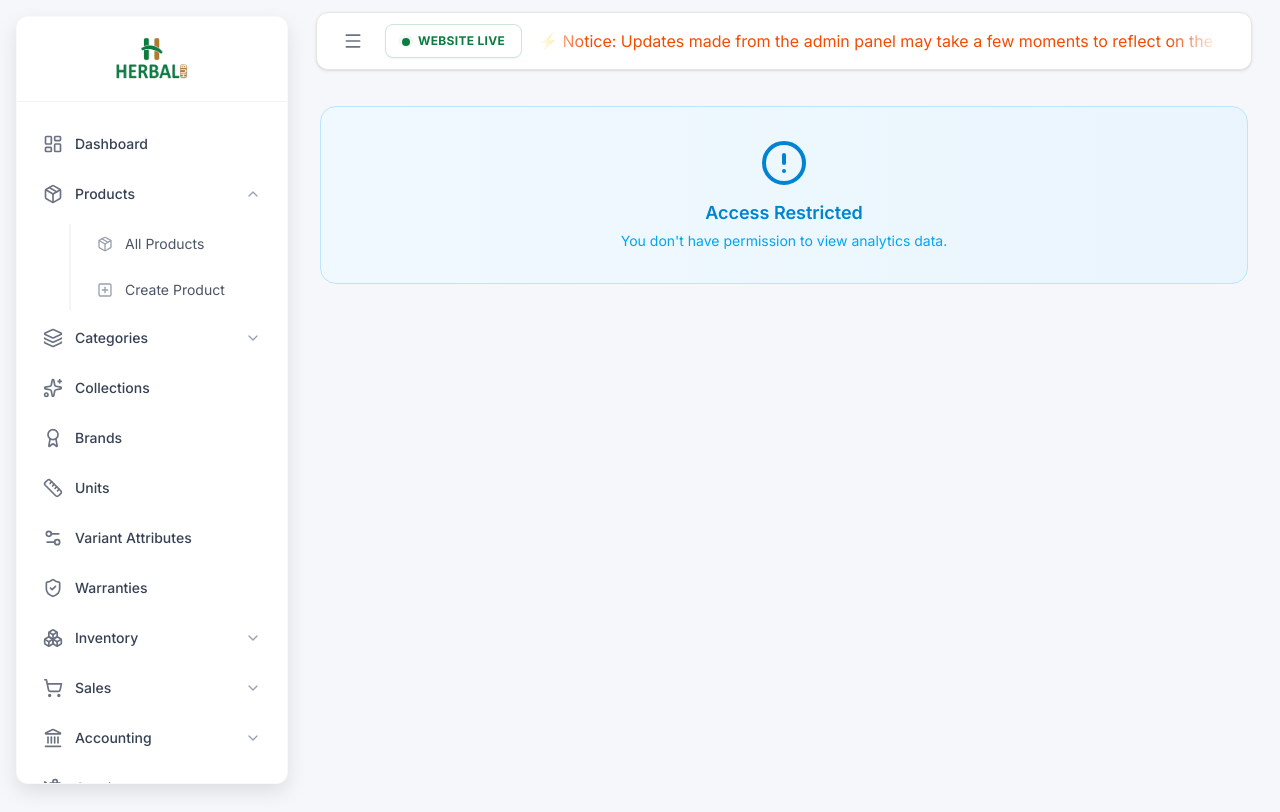
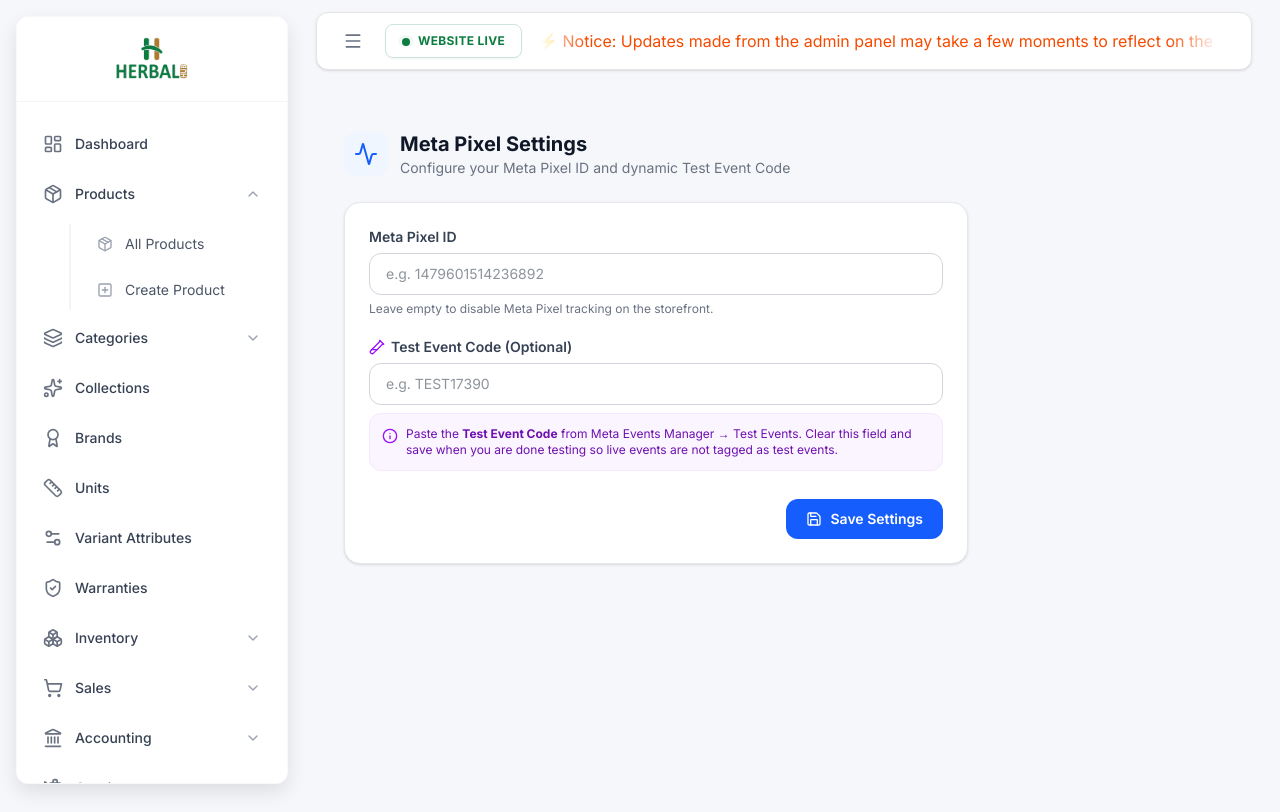
Before and after one commit to ekhoneit/herbalhub-admin, a Next.js app: page /meta-pixel in a window 1280 px wide. Built offline with nearby package versions, Linux system fonts and the light colour scheme; no server answers.

Commit message:
feat: add Meta Pixel ID and dynamic Test Event Code settings page

```diff
--- a/src/app/(dashboard)/(analytics)/meta-pixel/page.jsx
+++ b/src/app/(dashboard)/(analytics)/meta-pixel/page.jsx
@@ -1,18 +1,121 @@
-import { AlertCircle } from 'lucide-react';
-import React from 'react'
+"use client";
+
+import React, { useState, useEffect } from "react";
+import { useStoreSetting, useUpdateStoreSetting } from "@/hooks/useStoreSetting";
+import toast from "react-hot-toast";
+import { Activity, Save, TestTube2, Info } from "lucide-react";
 
 const MetaPixel = () => {
+  const { settings, isLoading, mutate } = useStoreSetting();
+  const { updateSettings } = useUpdateStoreSetting();
+
+  const [pixelId, setPixelId] = useState("");
+  const [pixelTestEventCode, setPixelTestEventCode] = useState("");
+  const [saving, setSaving] = useState(false);
+
+  useEffect(() => {
+    if (settings) {
+      setPixelId(settings.pixelId || "");
+      setPixelTestEventCode(settings.pixelTestEventCode || "");
+    }
+  }, [settings]);
+
+  const handleSave = async (e) => {
+    e.preventDefault();
+    setSaving(true);
+    try {
+      await updateSettings({
+        pixelId: pixelId.trim(),
+        pixelTestEventCode: pixelTestEventCode.trim(),
+      });
+      await mutate();
+      toast.success("Meta Pixel settings updated successfully!");
+    } catch (err) {
+      toast.error(err.message || "Failed to update Meta Pixel settings");
+    } finally {
+      setSaving(false);
+    }
+  };
+
+  if (isLoading) {
     return (
+      <div className="p-6">
+        <div className="animate-pulse space-y-4 max-w-2xl">
+          <div className="h-8 bg-gray-200 rounded w-1/3"></div>
+          <div className="h-40 bg-gray-100 rounded-xl"></div>
+        </div>
+      </div>
+    );
+  }
+
+  return (
+    <div className="p-6 max-w-2xl">
+      <div className="flex items-center gap-3 mb-6">
+        <div className="p-2.5 bg-blue-50 text-blue-600 rounded-xl">
+          <Activity className="w-6 h-6" />
+        </div>
         <div>
-            <div className="bg-gradient-to-r from-sky-50 to-sky-100/50 border border-sky-200 rounded-2xl p-8 text-center">
-                <AlertCircle className="w-12 h-12 text-sky-600 mx-auto mb-3" />
-                <p className="text-sky-600 font-semibold text-lg">Access Restricted</p>
-                <p className="text-sky-500 text-sm mt-1">
-                    You don't have permission to view analytics data.
-                </p>
-            </div>
+          <h1 className="text-xl font-bold text-gray-900">Meta Pixel Settings</h1>
+          <p className="text-sm text-gray-500">
+            Configure your Meta Pixel ID and dynamic Test Event Code
+          </p>
         </div>
-    )
-}
+      </div>
+
+      <form
+        onSubmit={handleSave}
+        className="bg-white border border-gray-200 rounded-2xl p-6 shadow-sm space-y-5"
+      >
+        <div>
+          <label className="block text-sm font-semibold text-gray-700 mb-1.5">
+            Meta Pixel ID
+          </label>
+          <input
+            type="text"
+            value={pixelId}
+            onChange={(e) => setPixelId(e.target.value)}
+            placeholder="e.g. 1479601514236892"
+            className="w-full px-4 py-2.5 border border-gray-300 rounded-xl text-sm focus:outline-none focus:ring-2 focus:ring-blue-500 focus:border-transparent"
+          />
+          <p className="text-xs text-gray-500 mt-1.5">
+            Leave empty to disable Meta Pixel tracking on the storefront.
+          </p>
+        </div>
+
+        <div>
+          <label className="flex items-center gap-1.5 text-sm font-semibold text-gray-700 mb-1.5">
+            <TestTube2 className="w-4 h-4 text-purple-600" />
+            Test Event Code (Optional)
+          </label>
+          <input
+            type="text"
+            value={pixelTestEventCode}
+            onChange={(e) => setPixelTestEventCode(e.target.value)}
+            placeholder="e.g. TEST17390"
+            className="w-full px-4 py-2.5 border border-gray-300 rounded-xl text-sm focus:outline-none focus:ring-2 focus:ring-purple-500 focus:border-transparent"
+          />
+          <div className="mt-2 flex items-start gap-2 bg-purple-50 border border-purple-100 rounded-xl p-3 text-xs text-purple-800">
+            <Info className="w-4 h-4 shrink-0 mt-0.5 text-purple-600" />
+            <span>
+              Paste the <strong>Test Event Code</strong> from Meta Events Manager &rarr; Test Events.
+              Clear this field and save when you are done testing so live events are not tagged as test events.
+            </span>
+          </div>
+        </div>
+
+        <div className="pt-2 flex justify-end">
+          <button
+            type="submit"
+            disabled={saving}
+            className="inline-flex items-center gap-2 px-5 py-2.5 bg-blue-600 hover:bg-blue-700 disabled:opacity-50 text-white text-sm font-semibold rounded-xl transition-colors"
+          >
+            <Save className="w-4 h-4" />
+            {saving ? "Saving..." : "Save Settings"}
+          </button>
+        </div>
+      </form>
+    </div>
+  );
+};
 
 export default MetaPixel;
```
